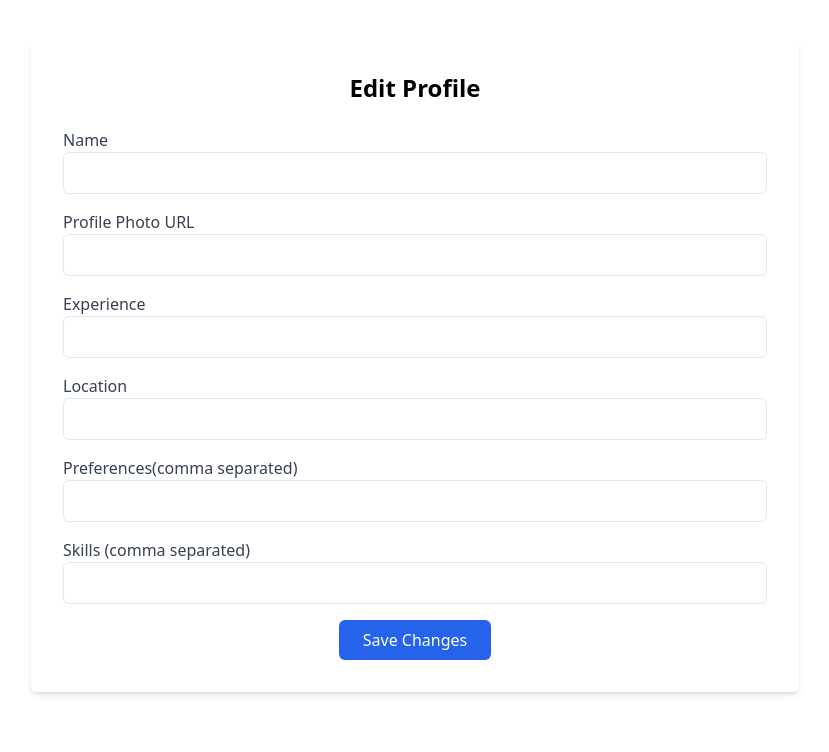
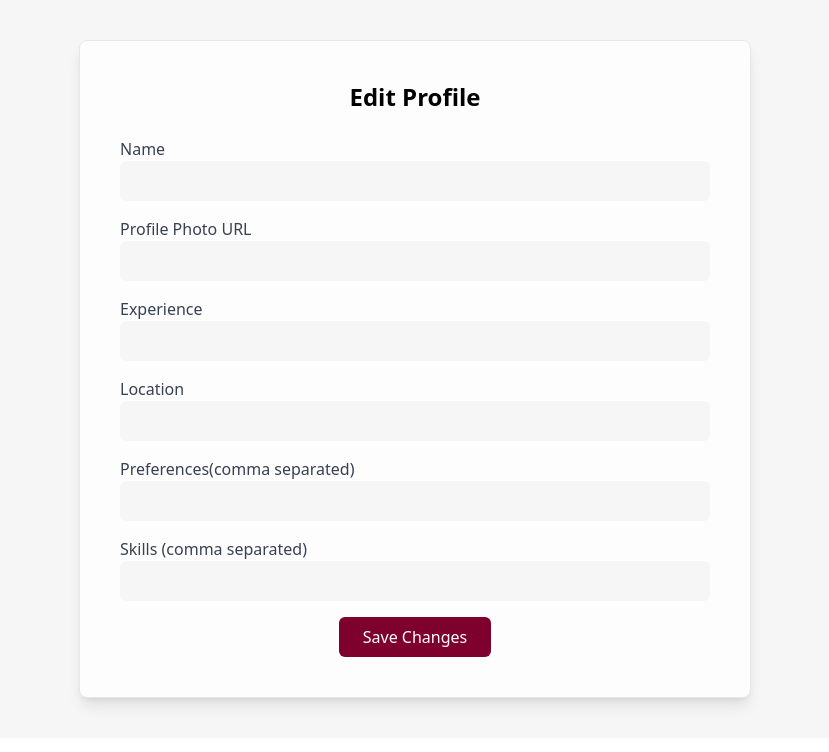
Before and after one commit to v-hana/Cofoundr-Frontend, a React (Create React App) app: page /edit-profile in a window 1280 px wide. Shown: the top 752 px of the page, without its empty margins (225-1054 px from the left). Built offline with nearby package versions, Linux system fonts and the light colour scheme; no server answers.

Commit message:
Integration completed

```diff
--- a/src/pages/EditProfile.js
+++ b/src/pages/EditProfile.js
@@ -70,7 +70,9 @@ const EditProfile = () => {
   }
 
   return (
-    <div className="max-w-3xl mx-auto bg-white p-8 shadow-md rounded-md mt-10">
+    <div className=" flex h-full bg-cover bg-[#f6f6f6] bg-center items-center justify-center">
+
+      <div className=" bg-[#fdfdfd] border p-10 mt-10 mb-10 rounded-lg shadow-lg w-full max-w-2xl">
         <h2 className="text-2xl font-bold text-center mb-6">Edit Profile</h2>
 
         {message && (
@@ -91,7 +93,7 @@ const EditProfile = () => {
               name="name"
               value={formData.name}
               onChange={handleChange}
-            className="w-full px-4 py-2 border rounded-md"
+              className="w-full px-4 py-2  rounded-md bg-[#f6f6f6]"
             />
           </div>
 
@@ -103,7 +105,7 @@ const EditProfile = () => {
               name="profilePhoto"
               value={formData.profilePhoto}
               onChange={handleChange}
-            className="w-full px-4 py-2 border rounded-md"
+              className="w-full px-4 py-2 rounded-md bg-[#f6f6f6]"
             />
           </div>
 
@@ -115,7 +117,7 @@ const EditProfile = () => {
               name="experience"
               value={formData.experience}
               onChange={handleChange}
-            className="w-full px-4 py-2 border rounded-md"
+              className="w-full px-4 py-2  rounded-md bg-[#f6f6f6]"
             />
           </div>
 
@@ -127,7 +129,7 @@ const EditProfile = () => {
               name="location"
               value={formData.location}
               onChange={handleChange}
-            className="w-full px-4 py-2 border rounded-md"
+              className="w-full px-4 py-2  rounded-md bg-[#f6f6f6]"
             />
           </div>
 
@@ -139,7 +141,7 @@ const EditProfile = () => {
               name="preferences"
               value={formData.preferences}
               onChange={handleChange}
-            className="w-full px-4 py-2 border rounded-md"
+              className="w-full px-4 py-2  rounded-md bg-[#f6f6f6]"
             />
           </div>
 
@@ -151,7 +153,7 @@ const EditProfile = () => {
               name="skills"
               value={formData.skills}
               onChange={handleChange}
-            className="w-full px-4 py-2 border rounded-md"
+              className="w-full px-4 py-2   rounded-md bg-[#f6f6f6]"
             />
           </div>
 
@@ -164,7 +166,7 @@ const EditProfile = () => {
               disabled={isSubmitting}
               className={`px-6 py-2 rounded-md transition ${isSubmitting
                 ? "bg-gray-400 cursor-not-allowed"
-              : "bg-blue-600 text-white hover:bg-blue-700"
+                : "bg-[#7e012d] text-white hover:bg-blue-700"
                 }`}
             >
               {isSubmitting ? "Saving..." : "Save Changes"}
@@ -172,6 +174,7 @@ const EditProfile = () => {
           </div>
         </form>
       </div>
+    </div >
   );
 };
 
--- a/src/pages/Login.js
+++ b/src/pages/Login.js
@@ -27,12 +27,12 @@ const LoginForm = () => {
 
   return (
     <div
-      className="flex h-screen bg-cover bg-[#f6f6f6] bg-center items-center justify-center"
+      className="flex bg-cover bg-[#f6f6f6] bg-center items-center justify-center"
       style={{
         backgroundImage: "url('https://via.placeholder.com/1920x1080')",
       }}
     >
-      <div className="bg-[#fdfdfd] bg-opacity-21 border  p-10 rounded-lg shadow-lg w-full max-w-lg">
+      <div className="bg-[#fdfdfd] bg-opacity-21 border mt-8 p-10 rounded-lg shadow-lg w-full max-w-lg">
         <h2 className="text-3xl font-bold text-[#010101] mb-4 text-center">
           Login to your Account
         </h2>
--- a/src/pages/UserProfile.js
+++ b/src/pages/UserProfile.js
@@ -6,6 +6,9 @@ import { Navigation, Pagination } from "swiper/modules";
 import { FontAwesomeIcon } from "@fortawesome/react-fontawesome";
 import { faBookmark, faPen, faArrowRight, faArrowLeft } from "@fortawesome/free-solid-svg-icons";
 import { Link } from "react-router-dom"; // Import Link for navigation
+import { RiArrowLeftDoubleFill } from "react-icons/ri";
+import { BiSolidEditAlt } from "react-icons/bi";
+import { BiSolidEdit } from "react-icons/bi";
 import "swiper/css";
 import "swiper/css/navigation";
 import "swiper/css/pagination";
@@ -35,15 +38,20 @@ const UserProfile = () => {
   }
 
   return (
-    <div className="text-black">
+    <div className="text-black bg-[#f6f6f6] p-6">
+
       <div className="mx-auto h-full bg-[#f6f6f6] px-6 sm:px-10 lg:px-20 py-10">
+
         {/* Profile Section */}
         <div className="flex flex-col lg:flex-row md:flex-row gap-8 rounded-lg">
           {/* Left Profile Card */}
           <div className="relative flex flex-col items-center justify-center gap-8 w-full lg:w-1/3 md:1/2 bg-white shadow rounded-lg text-center p-6">
+            <Link to="/home" className="absolute top-2 left-2 text-[#2D2638] p-2 rounded transition duration-300 hover:scale-110">
+              <RiArrowLeftDoubleFill className="mb-2 text-2xl" />
+            </Link>
             {/* Link to EditProfile Page */}
             <Link to="/edit-profile" className="absolute top-2 right-2 text-[#2D2638] p-2 rounded transition duration-300 hover:scale-110">
-              <FontAwesomeIcon icon={faPen} />
+              <BiSolidEditAlt className="mb-2 text-2xl" />
             </Link>
             <img
               src={user?.profilePhoto || "https://i.ibb.co/WpXfyPL/Ellipse-2.png"}
@@ -174,10 +182,10 @@ const UserProfile = () => {
                       className="w-full h-40 object-cover rounded-lg"
                     />
                     <button className="absolute top-6 right-6 bg-white text-[#2D2638] p-1 rounded hover:bg-[#BAA7FC2E] hover:text-white hover:scale-110 transition duration-300">
-                      <FontAwesomeIcon icon={faPen} />
+                      <BiSolidEdit className=" text-xl" />
                     </button>
-                    <p className="text-sm text-[#7A7685] mt-2">{post.content}</p>
-                    <p className="text-xs text-gray-500 absolute bottom-2 right-2">{post.createdAt}</p>
+                    <p className="text-sm text-[#7A7685] mt-2 mb-2">{post.content}</p>
+                    <p className="text-xs text-gray-500 absolute  bottom-0 right-2 mb-2 ">{post.createdAt}</p>
                   </div>
                 </SwiperSlide>
               );
--- a/src/pages/home.js
+++ b/src/pages/home.js
@@ -30,7 +30,7 @@ const Home = () => {
   return (
     <div className="bg-[#f6f6f6] min-h-screen">
       {/* Navbar */}
-      <Navbar />
+      < Navbar />
       <hr className="border-y border-[#e2e2e2] h-px" />
       <div>Error: {error}</div>;
       {/* Posts */}
@@ -50,7 +50,7 @@ const Home = () => {
           ))
         )}
       </div>
-    </div>
+    </div >
   );
 };
 export default Home;
```
Lines whose indentation alone changed are shown as unchanged.
